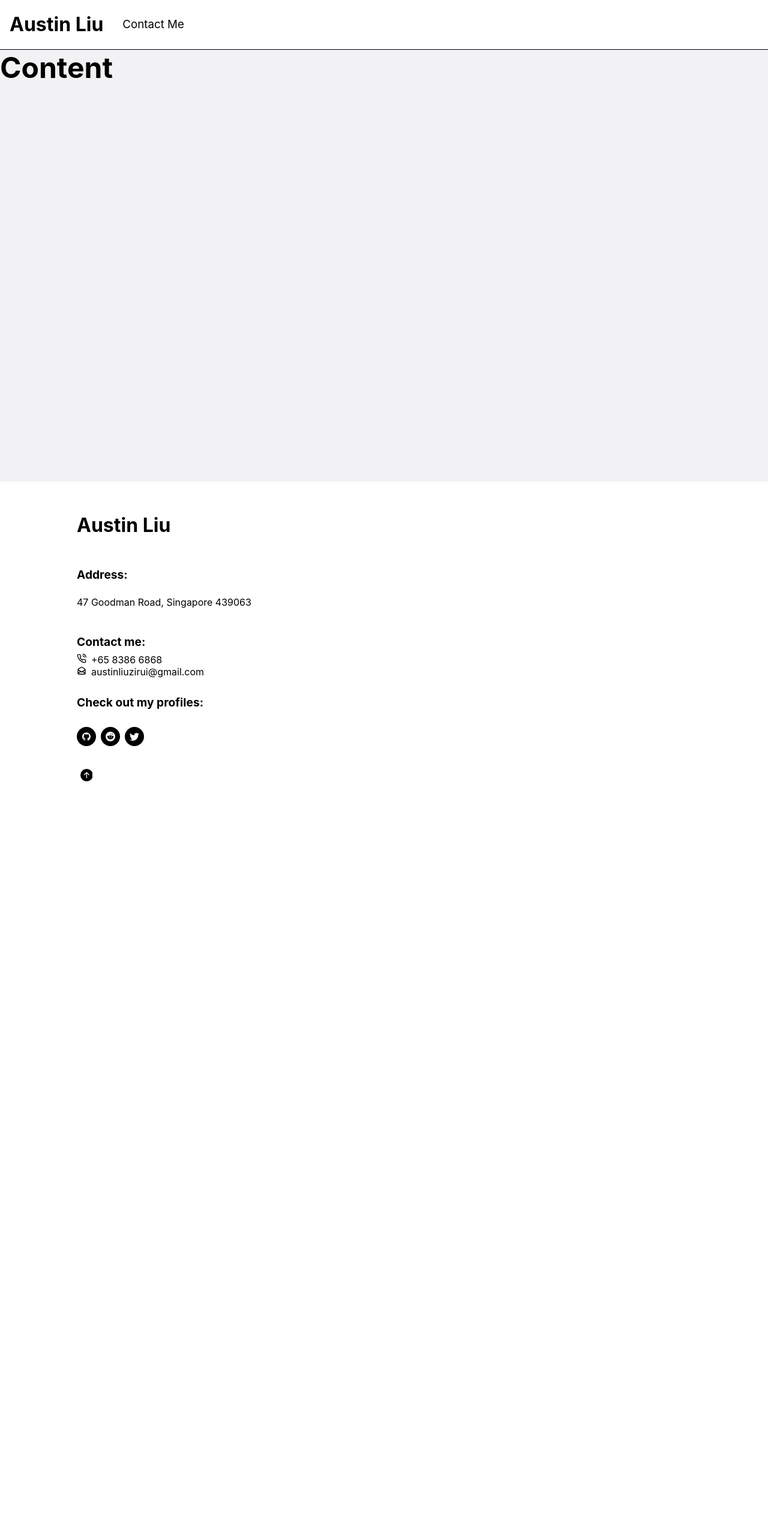
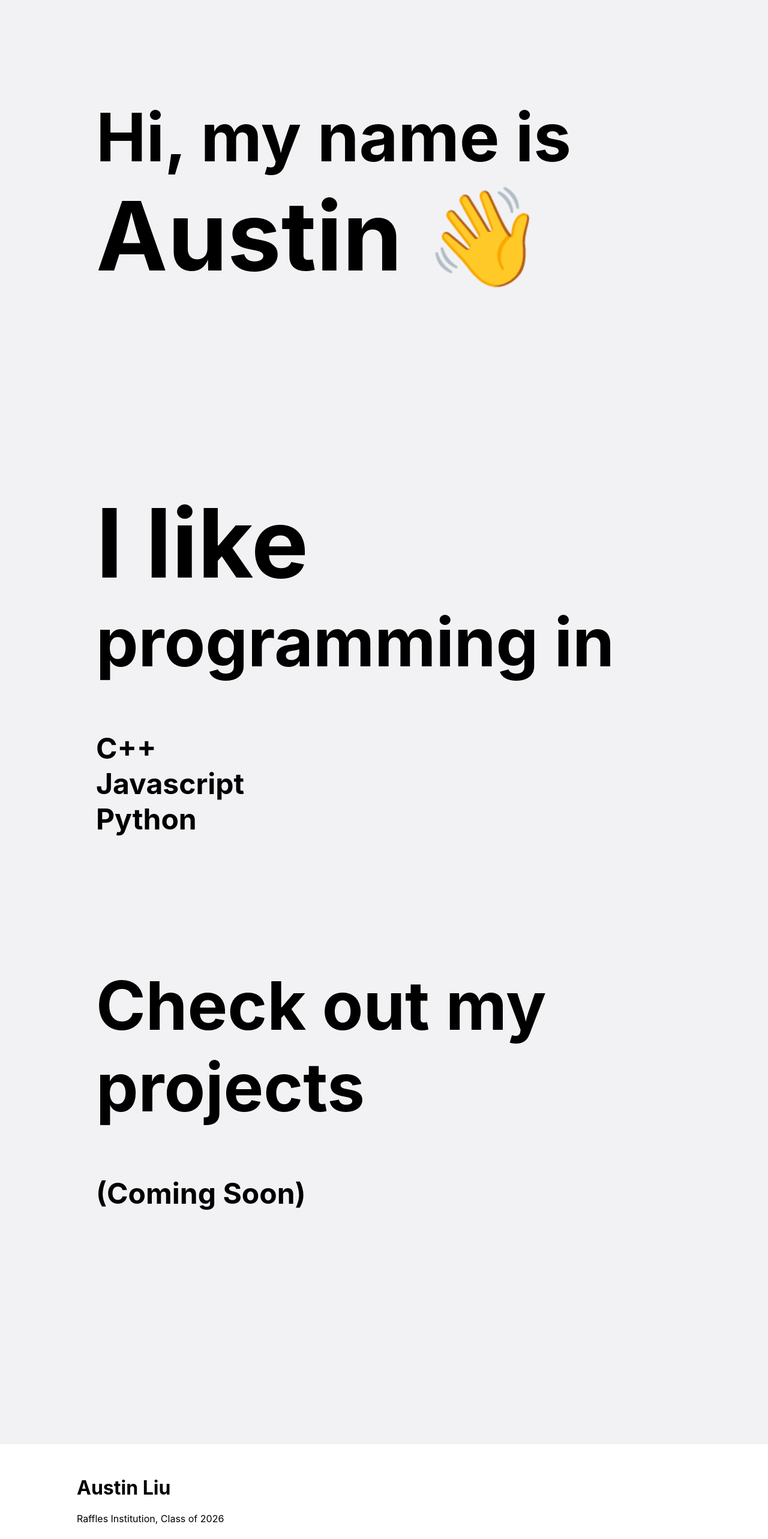
Before and after one commit to austinatose/personal-website, a React (Create React App) app: page / in a window 1280 px wide. Shown: the top 2566 px of the page at 60% size. Before the commit the page ends 1340 px from the top, so only its background shows below. Built offline with nearby package versions, Linux system fonts and the light colour scheme.

Commit message:
first deployment, add more info in the future
header unused for now

```diff
--- a/public/index.html
+++ b/public/index.html
@@ -7,9 +7,9 @@
     <meta name="theme-color" content="#000000" />
     <meta
       name="description"
-      content="Web site created using create-react-app"
+      content="Austin Liu's portfolio"
     />
-    <link rel="apple-touch-icon" href="%PUBLIC_URL%/logo192.png" />
+    <link rel="apple-touch-icon" href="%PUBLIC_URL%/android-chrome-192x192.png" />
     <!--
       manifest.json provides metadata used when your web app is installed on a
       user's mobile device or desktop. See https://developers.google.com/web/fundamentals/web-app-manifest/
--- a/src/components/content.jsx
+++ /dev/null
@@ -1,28 +0,0 @@
-// content.js
-import React from 'react';
-import styled from 'styled-components';
-import { Slide, Zoom, Fade } from "react-awesome-reveal";
-
-const ContentWrapper = styled.div`
-  position: relative;
-  background: #F2F2F4;
-  height: 90vh;
-`;
-
-const BigText = styled.h1`
-  margin: 0;
-  padding: 0;
-  font-size: 3rem;
-  font-weight: bold;
-  color: #000;
-`;
-
-const Content = () => {
-  return (
-    <ContentWrapper>
-      <BigText>Content</BigText>
-    </ContentWrapper>
-  );
-};
-
-export default Content;
--- /dev/null
+++ b/src/components/content1.jsx
@@ -0,0 +1,38 @@
+// content.js
+import React from 'react';
+import styled from 'styled-components';
+import { Slide, Zoom, Fade } from "react-awesome-reveal";
+
+const ContentWrapper = styled.div`
+  position: relative;
+  background: #F2F2F4;
+  height: 101vh;
+`;
+
+const SmallText = styled.h3`
+  margin: 0;
+  padding: 10rem 10rem 0 10rem;
+  font-size: 7rem;
+  color: #000;
+`;
+
+const BigText = styled.h1`
+  margin: 0;
+  padding: 0 10rem 10rem 10rem;
+  font-size: 10rem;
+  font-weight: bold;
+  color: #000;
+`;
+
+const Content1 = () => {
+  return (
+    <ContentWrapper>
+      <Slide direction="up" triggerOnce>
+        <SmallText>Hi, my name is</SmallText>
+        <BigText>Austin 👋</BigText>
+      </Slide>
+    </ContentWrapper>
+  );
+};
+
+export default Content1;
--- /dev/null
+++ b/src/components/content2.jsx
@@ -0,0 +1,59 @@
+// content.js
+import React from 'react';
+import styled from 'styled-components';
+import { Slide, Zoom, Fade } from "react-awesome-reveal";
+
+const Background = styled.div`
+  position: relative;
+  background: #F2F2F4;
+  height: 100vh;
+`;
+
+const ContentWrapper = styled.div`
+  padding: 0 10rem 10rem 10rem;
+`;
+
+const SmallText = styled.h3`
+  margin: 0;
+  padding: 0;
+  font-size: 3rem;
+  color: #000;
+`;
+
+const MediumText = styled.h3`
+  margin: 0;
+  padding: 0;
+  font-size: 7rem;
+  color: #000;
+`;
+
+const BigText = styled.h1`
+  margin: 0;
+  font-size: 10rem;
+  font-weight: bold;
+  color: #000;
+`;
+
+const Content2 = () => {
+  return (
+    <Background>
+      <ContentWrapper>
+        <Slide direction="right">
+          <BigText>I like</BigText>
+          <MediumText>programming in</MediumText>
+        </Slide>
+        <Zoom>
+          <br></br>
+          <br></br>
+          <br></br>
+          <br></br>
+          <SmallText>C++</SmallText>
+          <SmallText>Javascript</SmallText>
+          <SmallText>Python</SmallText>
+        </Zoom>
+      </ContentWrapper>
+    </Background>
+  );
+};
+
+export default Content2;
--- /dev/null
+++ b/src/components/content3.jsx
@@ -0,0 +1,56 @@
+// content.js
+import React from 'react';
+import styled from 'styled-components';
+import { Slide, Zoom, Fade } from "react-awesome-reveal";
+
+const Background = styled.div`
+  position: relative;
+  background: #F2F2F4;
+  height: 100vh;
+`;
+
+const ContentWrapper = styled.div`
+  padding: 0 10rem 10rem 10rem;
+`;
+
+const SmallText = styled.h3`
+  margin: 0;
+  padding: 0;
+  font-size: 3rem;
+  color: #000;
+`;
+
+const MediumText = styled.h3`
+  margin: 0;
+  padding: 0;
+  font-size: 7rem;
+  color: #000;
+`;
+
+const BigText = styled.h1`
+  margin: 0;
+  font-size: 10rem;
+  font-weight: bold;
+  color: #000;
+`;
+
+const Content3 = () => {
+  return (
+    <Background>
+      <ContentWrapper>
+        <Slide direction="right">
+          <MediumText>Check out my projects</MediumText>
+        </Slide>
+        <Zoom>
+          <br></br>
+          <br></br>
+          <br></br>
+          <br></br>
+          <SmallText>(Coming Soon)</SmallText>
+        </Zoom>
+      </ContentWrapper>
+    </Background>
+  );
+};
+
+export default Content3;
--- a/src/components/footer.jsx
+++ b/src/components/footer.jsx
@@ -125,12 +125,9 @@ const Footer = () => {
         <Slide direction="right" delay={1}>
           <h1>Austin Liu</h1>
         </Slide>
-        <div className="address">
-          <Slide direction="right">
-            <h1>Address:</h1>
-          </Slide>
+        <div className="school">
           <Slide direction="left">
-            <p>47 Goodman Road, Singapore 439063</p>
+            <p>Raffles Institution, Class of 2026</p>
           </Slide>
         </div>
         <div className="links">
@@ -152,7 +149,7 @@ const Footer = () => {
               </span>
             </Slide>
             <Slide>
-              <a href="mailto:austinliuzirui@gmail.com">austinliuzirui@gmail.com</a>
+              <a href="mailto:alzr2008@gmail.com">alzr2008@gmail.com</a>
             </Slide>
           </div>
         </div>
@@ -170,14 +167,14 @@ const Footer = () => {
             </Zoom>
             <Zoom>
               <span>
-                <a href="/">
+                <a href="https://reddit.com/u/apexassasinedgy">
                   <BsReddit />
                 </a>
               </span>
             </Zoom>
             <Zoom>
               <span>
-                <a href="/">
+                <a href="https://twitter.com/austinatose">
                   <BsTwitter />
                 </a>
               </span>
--- a/src/layout.jsx
+++ b/src/layout.jsx
@@ -1,8 +1,10 @@
 // Layout.js
 import React from 'react';
-import Header from './components/header';
+// import Header from './components/header';
 import Footer from './components/footer';
-import Content from './components/content';
+import Content1 from './components/content1';
+import Content2 from './components/content2';
+import Content3 from './components/content3';
 // import About from './About';
 // import Projects from './Projects';
 // import Contact from './Contact';
@@ -11,8 +13,9 @@ import Content from './components/content';
 const Layout = () => {
   return (
     <div>
-      <Header/>
-      <Content/>
+      <Content1/>
+      <Content2/>
+      <Content3/>
       <Footer/>
     </div>
   );
@@ -20,7 +23,7 @@ const Layout = () => {
 
 export default Layout;
 
-// <About />
-// <Projects />
-// <Contact />
-// <Footer />
+// <Header/>
+// <Content1/>
+// <Content2/>
+// <Footer/>
```
Also changed, not shown: public/about.txt, public/logo192.png (deleted), public/logo512.png (deleted).
